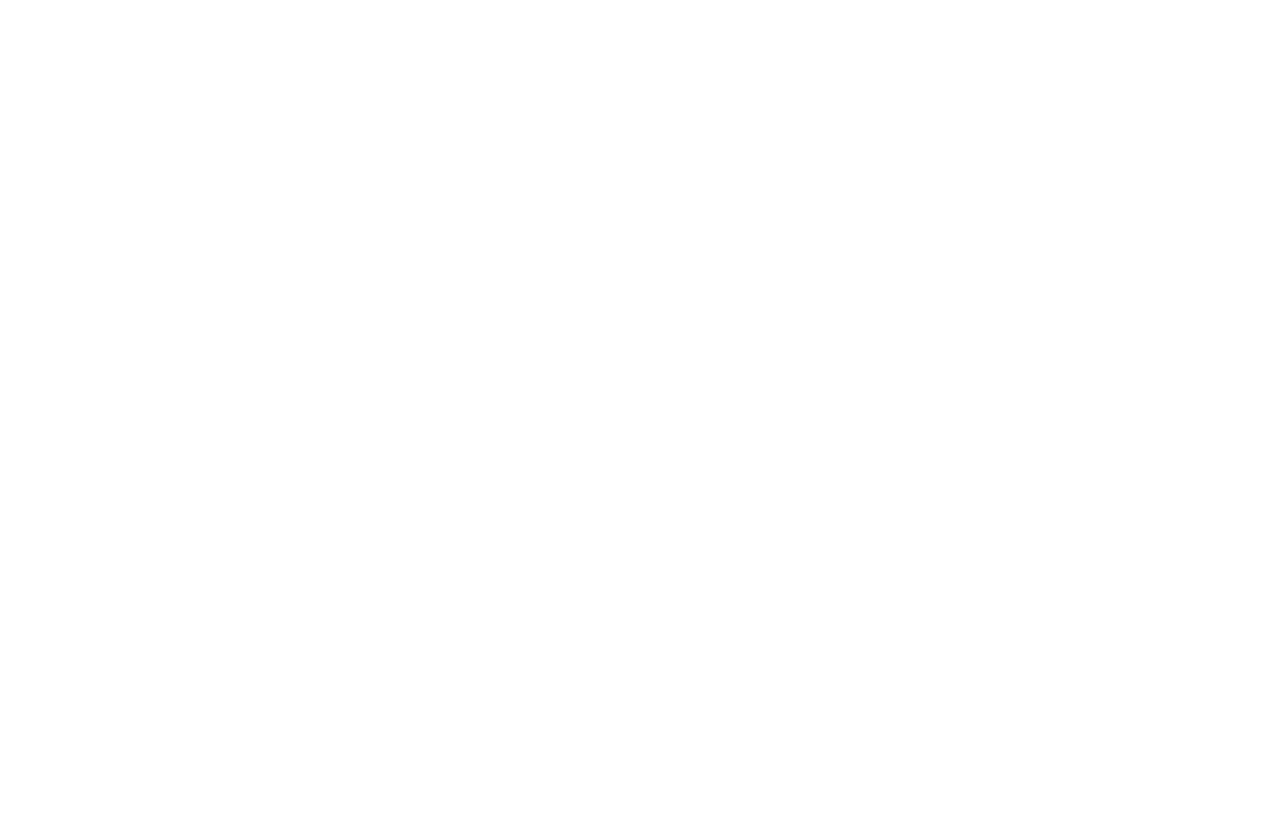
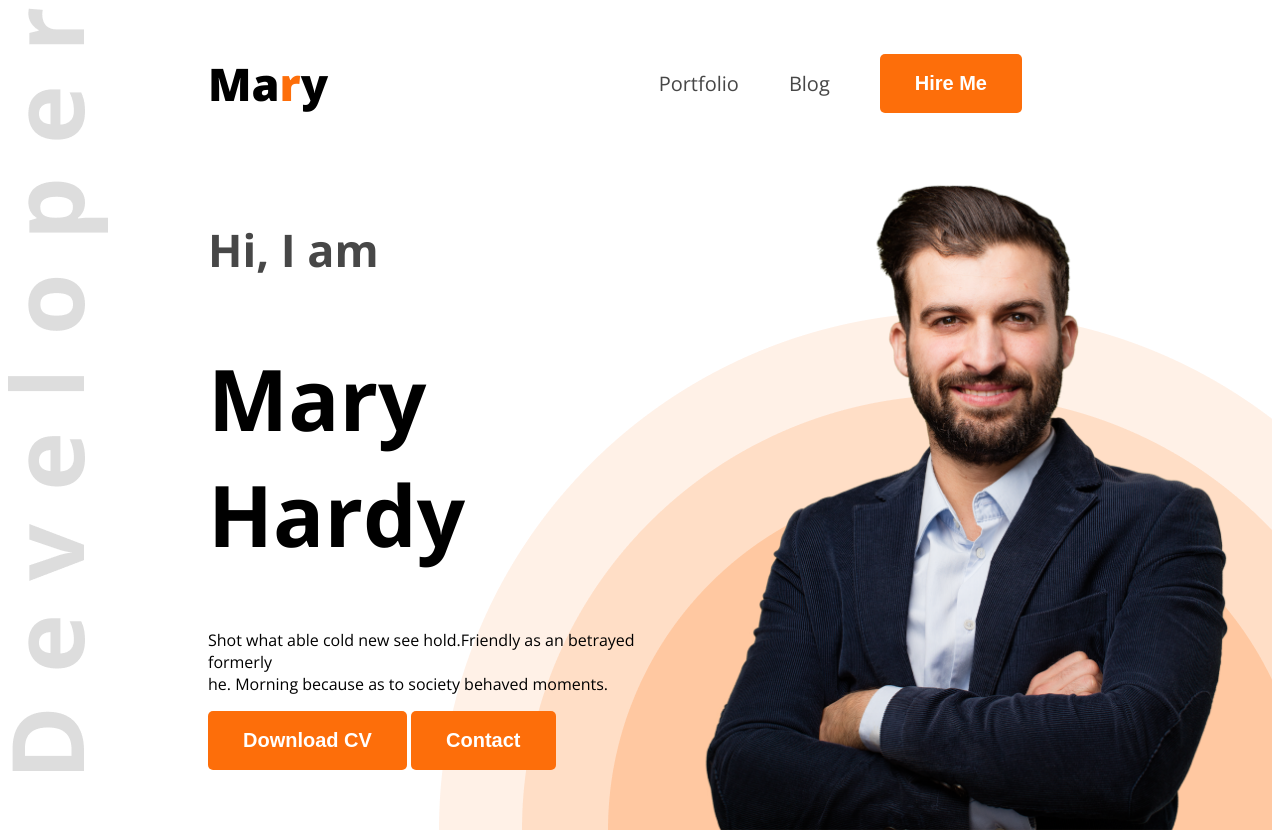
Before and after one commit to mhseber/web-dev-portfolio, a plain HTML site: page index.html in a window 1280 px wide. Before the commit the page ends 800 px from the top, so only its background shows below. Drawn offline with nearby package versions, Linux system fonts and the light colour scheme.

Commit message:
some code

```diff
--- a/index.html
+++ b/index.html
@@ -4,12 +4,37 @@
 <head>
     <meta charset="UTF-8">
     <meta name="viewport" content="width=device-width, initial-scale=1.0">
+    <link rel="preconnect" href="https://fonts.googleapis.com">
+    <link rel="preconnect" href="https://fonts.gstatic.com" crossorigin>
+    <link href="https://fonts.googleapis.com/css2?family=Open+Sans:ital,wght@0,300..800;1,300..800&display=swap"
+        rel="stylesheet">
     <title>web-dev-portfolio</title>
+    <link rel="stylesheet" href="styles/style.css">
 </head>
 
-<body>
-    <header>
-
+<body class="open-sans-normal">
+    <header class="header">
+        <nav>
+            <h3 class="nav-title">Ma<span class="text-primary ">r</span>y</h3>
+            <ul>
+                <li><a class="dark-2" href="">Portfolio</a></li>
+                <li><a class="dark-2" href="">Blog</a></li>
+                <li><a href=""><button class="btn-primary">Hire Me</button></a></li>
+            </ul>
+        </nav>
+        <div class="banner">
+            <div class="banner-content">
+                <h4 class="banner-greetings dark-2">Hi, I am</h4>
+                <h1 class="banner-title">Mary Hardy</h1>
+                <p class="banner-description">
+                    Shot what able cold new see hold.Friendly as an betrayed formerly <br>he. Morning because as to
+                    society behaved moments.
+                </p>
+                <button class="btn-primary">Download CV</button>
+                <button class="btn-primary">Contact</button>
+            </div>
+            <img class="banner-profile-pic" src="images/hardy.png" alt="">
+        </div>
     </header>
     <main>
 
--- a/styles/style.css
+++ b/styles/style.css
@@ -0,0 +1,91 @@
+.open-sans-normal {
+    font-family: "Open Sans", sans-serif;
+    font-optical-sizing: auto;
+    font-style: normal;
+    font-variation-settings:
+        "wdth" 100;
+}
+
+/* shared style */
+.text-primary {
+    color: #FD6E0A;
+}
+
+.dark-2 {
+    color: #474747;
+}
+
+/* header */
+.header {
+    background-image: url('../images/developer.png'), url('../images/header_bg.png');
+    background-repeat: no-repeat;
+    background-position: top left, bottom right;
+}
+
+/* nav styles */
+nav {
+    display: flex;
+    align-items: center;
+    justify-content: space-between;
+    margin: 0px 200px;
+}
+
+.nav-title {
+    font-weight: 800;
+    font-size: 45px;
+}
+
+nav ul {
+    display: flex;
+    align-items: center;
+}
+
+nav ul li {
+    list-style: none;
+    margin-right: 50px;
+}
+
+nav li a {
+    text-decoration: none;
+    font-size: 20px;
+}
+
+.btn-primary {
+    background-color: #FD6E0A;
+    font-weight: bold;
+    font-size: 20px;
+    color: white;
+    padding: 18px 35px;
+    border-radius: 5px;
+    border: none;
+}
+
+/* banner styles */
+.banner {
+    display: flex;
+    justify-content: space-between;
+    margin: 0 35px 0 200px;
+}
+
+.banner-content {
+    max-width: 580px;
+}
+
+.banner-greetings {
+    font-size: 45px;
+    font-weight: 600px;
+}
+
+.banner-title {
+    font-weight: bold;
+    font-size: 85px;
+}
+
+.banner-description s {
+    color: #706b6b;
+    font-weight: 100px;
+}
+
+.banner-profile-pic {
+    width: 580px;
+}
```
